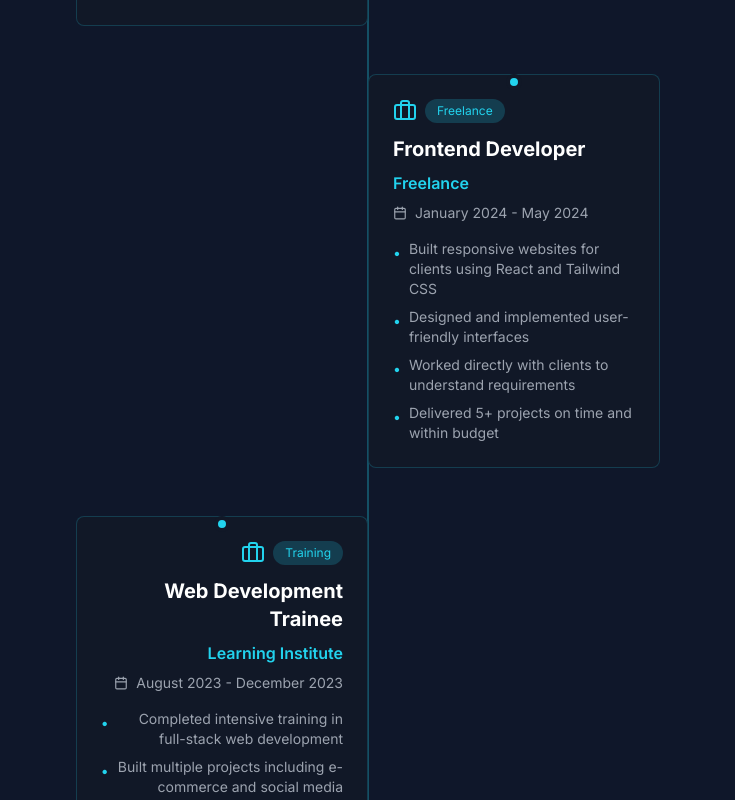
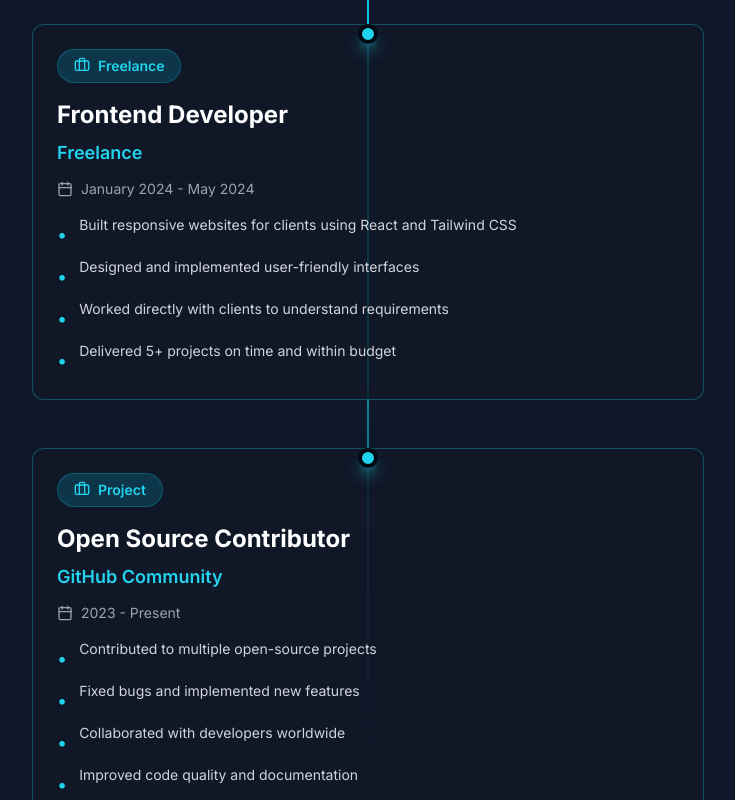
Before and after one commit to rajan-parmar-23102006/rajanparmar, a Next.js app in the folder rajan-portfolio/: page / in a window 1280 px wide. Shown: the part 4020-4820 px from the top of the page, without its empty margins (272-1007 px from the left). Built offline with nearby package versions, Linux system fonts and the light colour scheme.

Commit message:
add Experience & Internships

```diff
--- a/rajan-portfolio/components/Experience.tsx
+++ b/rajan-portfolio/components/Experience.tsx
@@ -1,83 +1,117 @@
 "use client";
 
-import { motion } from "framer-motion";
 import SectionWrapper from "./ui/SectionWrapper";
-import { experiences } from "@/data/experience";
 import { Briefcase, Calendar } from "lucide-react";
+
+const experiences = [
+  {
+    id: 1,
+    type: "Internship",
+    title: "Full Stack Developer Intern",
+    company: "Tech Company Name",
+    date: "June 2024 - August 2024",
+    responsibilities: [
+      "Developed and maintained web applications using MERN stack",
+      "Collaborated with cross-functional teams to deliver high-quality solutions",
+      "Implemented RESTful APIs and integrated third-party services",
+      "Improved application performance by 30% through code optimization",
+    ],
+  },
+  {
+    id: 2,
+    type: "Freelance",
+    title: "Frontend Developer",
+    company: "Freelance",
+    date: "January 2024 - May 2024",
+    responsibilities: [
+      "Built responsive websites for clients using React and Tailwind CSS",
+      "Designed and implemented user-friendly interfaces",
+      "Worked directly with clients to understand requirements",
+      "Delivered 5+ projects on time and within budget",
+    ],
+  },
+  {
+    id: 3,
+    type: "Project",
+    title: "Open Source Contributor",
+    company: "GitHub Community",
+    date: "2023 - Present",
+    responsibilities: [
+      "Contributed to multiple open-source projects",
+      "Fixed bugs and implemented new features",
+      "Collaborated with developers worldwide",
+      "Improved code quality and documentation",
+    ],
+  },
+];
 
 export default function Experience() {
   return (
     <SectionWrapper id="experience">
-      <div className="max-w-5xl mx-auto">
-        <motion.div
-          initial={{ opacity: 0, y: 20 }}
-          whileInView={{ opacity: 1, y: 0 }}
-          transition={{ duration: 0.6 }}
-          viewport={{ once: true }}
-        >
-          {/* Title */}
-          <h2 className="text-4xl md:text-5xl font-bold text-center mb-4">
+      <div className="max-w-4xl w-full">
+        {/* Section Title */}
+        <div className="text-center mb-16">
+          <h2 className="text-4xl md:text-5xl font-bold mb-4">
             Experience & <span className="text-cyan-400">Internships</span>
           </h2>
-          <div className="w-20 h-1 bg-cyan-400 mx-auto mb-12"></div>
+          <div className="w-20 h-1 bg-cyan-400 mx-auto"></div>
+        </div>
 
-          {/* Timeline */}
+        {/* Vertical Timeline */}
         <div className="relative">
-            {/* Vertical Line */}
-            <div className="hidden md:block absolute left-1/2 transform -translate-x-1/2 w-0.5 h-full bg-cyan-400/30"></div>
+          {/* Center Line */}
+          <div className="absolute left-1/2 transform -translate-x-1/2 w-0.5 h-full bg-gradient-to-b from-cyan-400 via-cyan-500 to-transparent"></div>
 
+          {/* Experience Cards */}
+          <div className="space-y-12">
             {experiences.map((exp, index) => (
-              <motion.div
-                key={exp.id}
-                initial={{ opacity: 0, x: index % 2 === 0 ? -50 : 50 }}
-                whileInView={{ opacity: 1, x: 0 }}
-                transition={{ duration: 0.6, delay: index * 0.2 }}
-                viewport={{ once: true }}
-                className={`relative mb-12 ${
-                  index % 2 === 0 ? "md:pr-1/2 md:text-right" : "md:pl-1/2 md:ml-auto"
-                } md:w-1/2`}
-              >
+              <div key={exp.id} className="relative">
                 {/* Timeline Dot */}
-                <div className="hidden md:block absolute top-0 left-1/2 transform -translate-x-1/2 w-4 h-4 bg-cyan-400 rounded-full border-4 border-gray-900"></div>
+                <div className="absolute left-1/2 transform -translate-x-1/2 w-5 h-5 bg-cyan-400 rounded-full border-4 border-gray-950 z-10 shadow-lg shadow-cyan-400/50"></div>
 
-                {/* Content Card */}
-                <div className="bg-gray-900 p-6 rounded-lg border border-cyan-400/20 hover:border-cyan-400 transition-all duration-300 hover:shadow-lg hover:shadow-cyan-400/10">
-                  {/* Header */}
-                  <div className={`flex items-start ${index % 2 === 0 ? 'justify-end' : 'justify-start'} mb-3`}>
-                    <div className="flex items-center gap-2">
-                      <Briefcase className="text-cyan-400" />
-                      <span className="text-xs bg-cyan-400/20 text-cyan-400 px-3 py-1 rounded-full">
+                {/* Experience Card - Centered */}
+                <div className="ml-auto mr-auto max-w-2xl">
+                  <div className="bg-gray-900/80 border border-cyan-400/30 rounded-xl p-6 hover:border-cyan-400 transition-all duration-300 hover:shadow-lg hover:shadow-cyan-400/20 group mt-8">
+                    {/* Type Badge */}
+                    <div className="flex justify-between items-start mb-4">
+                      <span className="inline-block px-4 py-1.5 bg-cyan-500/20 text-cyan-400 text-sm font-semibold rounded-full border border-cyan-500/30">
+                        <Briefcase className="w-4 h-4 inline mr-2 -mt-1" />
                         {exp.type}
                       </span>
                     </div>
-                  </div>
 
-                  <h3 className={`text-xl font-bold text-white mb-2 ${index % 2 === 0 ? 'text-right' : 'text-left'}`}>
+                    {/* Title & Company */}
+                    <h3 className="text-2xl font-bold text-white mb-2 group-hover:text-cyan-400 transition-colors">
                       {exp.title}
                     </h3>
-                  <p className={`text-cyan-400 font-semibold mb-2 ${index % 2 === 0 ? 'text-right' : 'text-left'}`}>
+                    <p className="text-cyan-400 font-semibold text-lg mb-3">
                       {exp.company}
                     </p>
 
-                  <div className={`flex items-center gap-2 text-gray-400 text-sm mb-4 ${index % 2 === 0 ? 'justify-end' : 'justify-start'}`}>
-                    <Calendar size={14} />
-                    <span>{exp.duration}</span>
+                    {/* Date */}
+                    <div className="flex items-center gap-2 text-gray-400 mb-4">
+                      <Calendar className="w-4 h-4" />
+                      <span className="text-sm">{exp.date}</span>
                     </div>
 
-                  {/* Description */}
-                  <ul className={`space-y-2 ${index % 2 === 0 ? 'text-right' : 'text-left'}`}>
-                    {exp.description.map((item, i) => (
-                      <li key={i} className="text-gray-400 text-sm flex items-start gap-2">
-                        <span className="text-cyan-400 mt-1">•</span>
-                        <span>{item}</span>
+                    {/* Responsibilities */}
+                    <ul className="space-y-2">
+                      {exp.responsibilities.map((item, i) => (
+                        <li
+                          key={i}
+                          className="text-gray-300 text-sm flex items-start gap-3"
+                        >
+                          <span className="text-cyan-400 mt-1.5 text-lg">•</span>
+                          <span className="flex-1">{item}</span>
                         </li>
                       ))}
                     </ul>
                   </div>
-              </motion.div>
+                </div>
+              </div>
             ))}
           </div>
-        </motion.div>
+        </div>
       </div>
     </SectionWrapper>
   );
```
Lines whose indentation alone changed are shown as unchanged.
